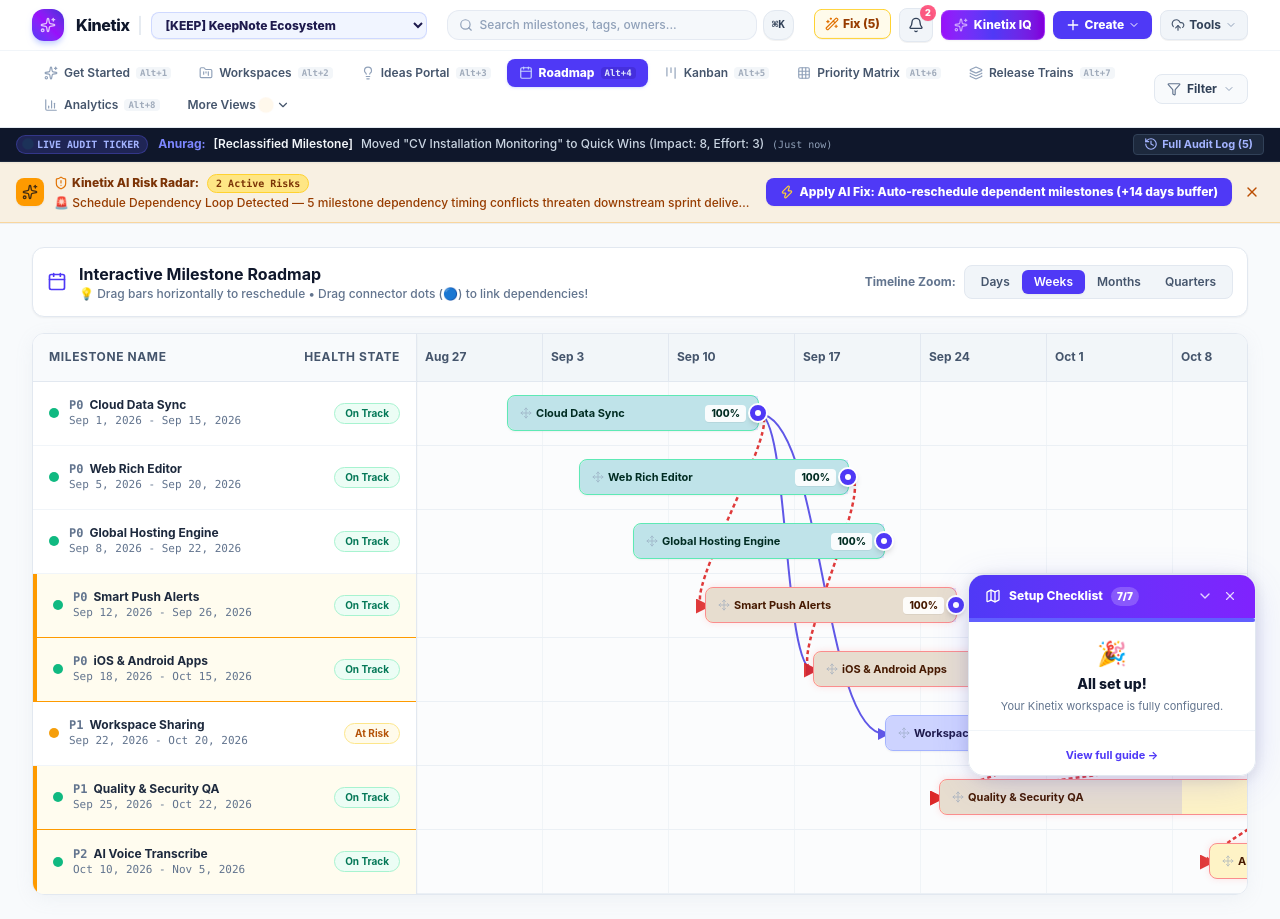
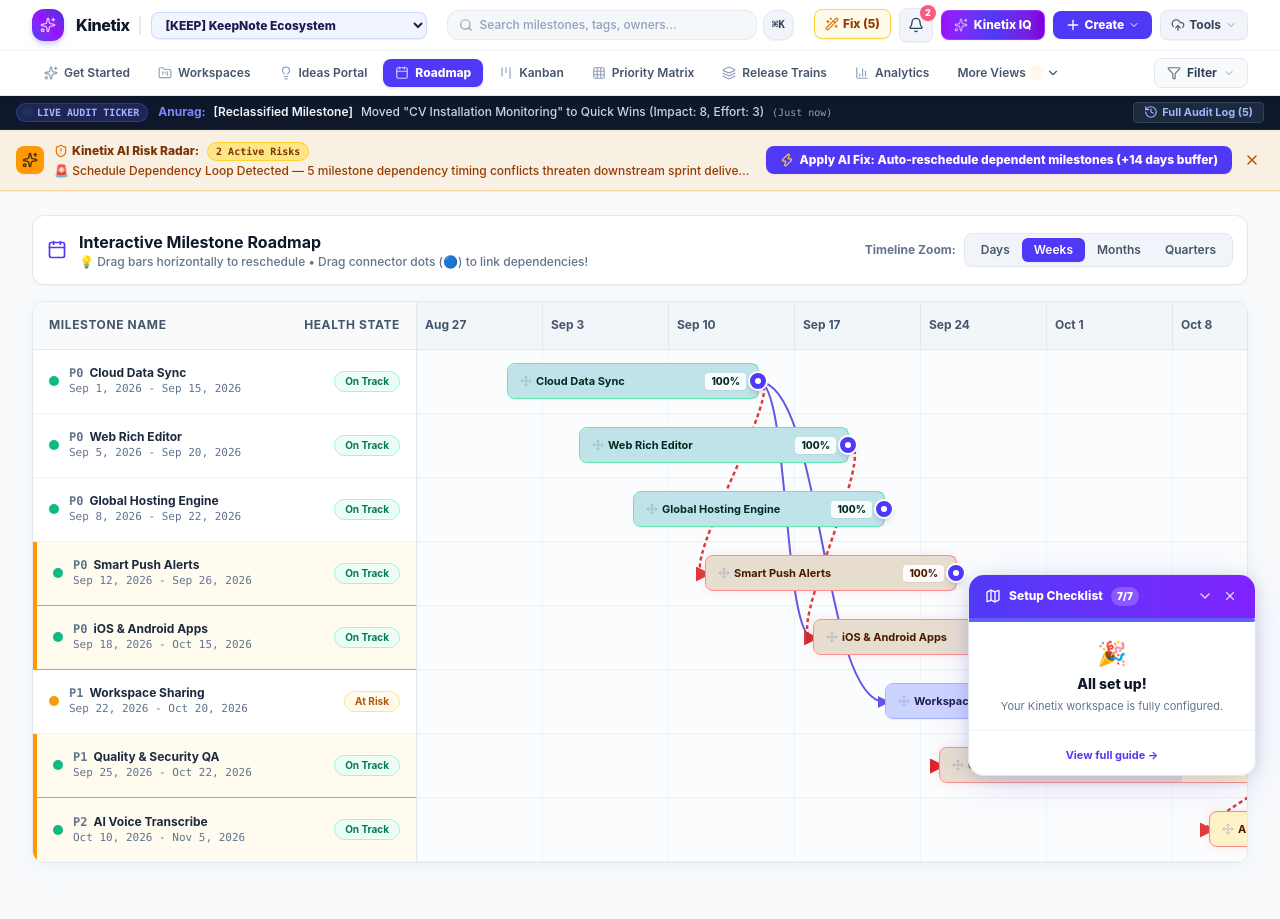
Before and after one commit to anubioinfo/kinetix, a React (Vite) app: page / in a window 1280 px wide. After the commit the page ends 887 px from the top, so only its background shows below. Built offline with nearby package versions, Linux system fonts and the light colour scheme.

Commit message:
fix(ui): remove Alt+ shortcut badges from navigation buttons

```diff
--- a/src/components/Header.jsx
+++ b/src/components/Header.jsx
@@ -421,13 +421,6 @@ export default function Header() {
               >
                 <Icon className={`w-3.5 h-3.5 ${isActive ? 'text-indigo-200' : 'text-slate-400'}`} />
                 <span>{item.label}</span>
-                {item.shortcut && (
-                  <span className={`text-[9px] font-mono px-1 py-0.2 rounded transition-opacity ${
-                    isActive ? 'bg-indigo-700/80 text-indigo-100 font-bold' : 'bg-slate-200/70 text-slate-500 opacity-60 group-hover:opacity-100'
-                  }`}>
-                    {item.shortcut}
-                  </span>
-                )}
               </button>
             );
           })}
```
